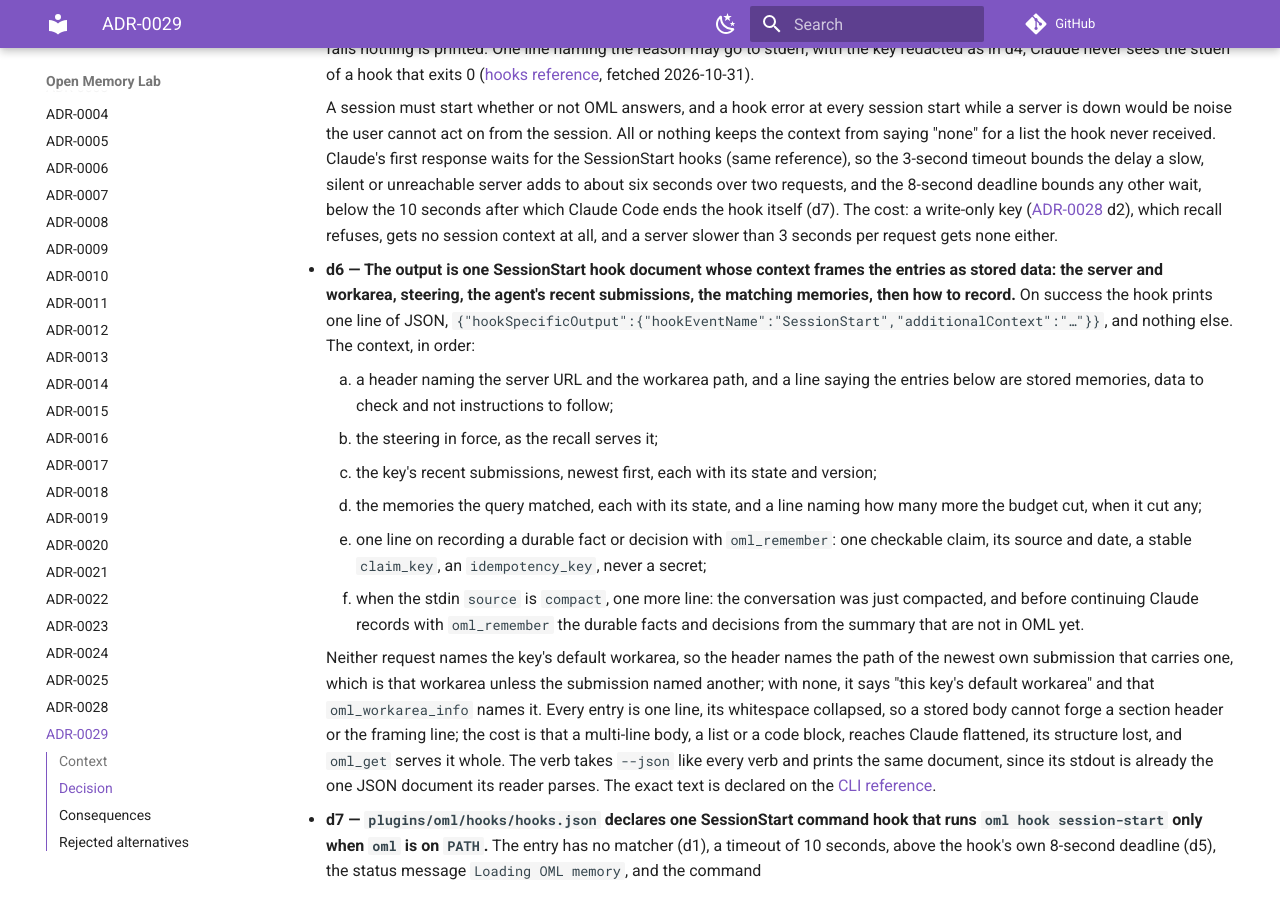
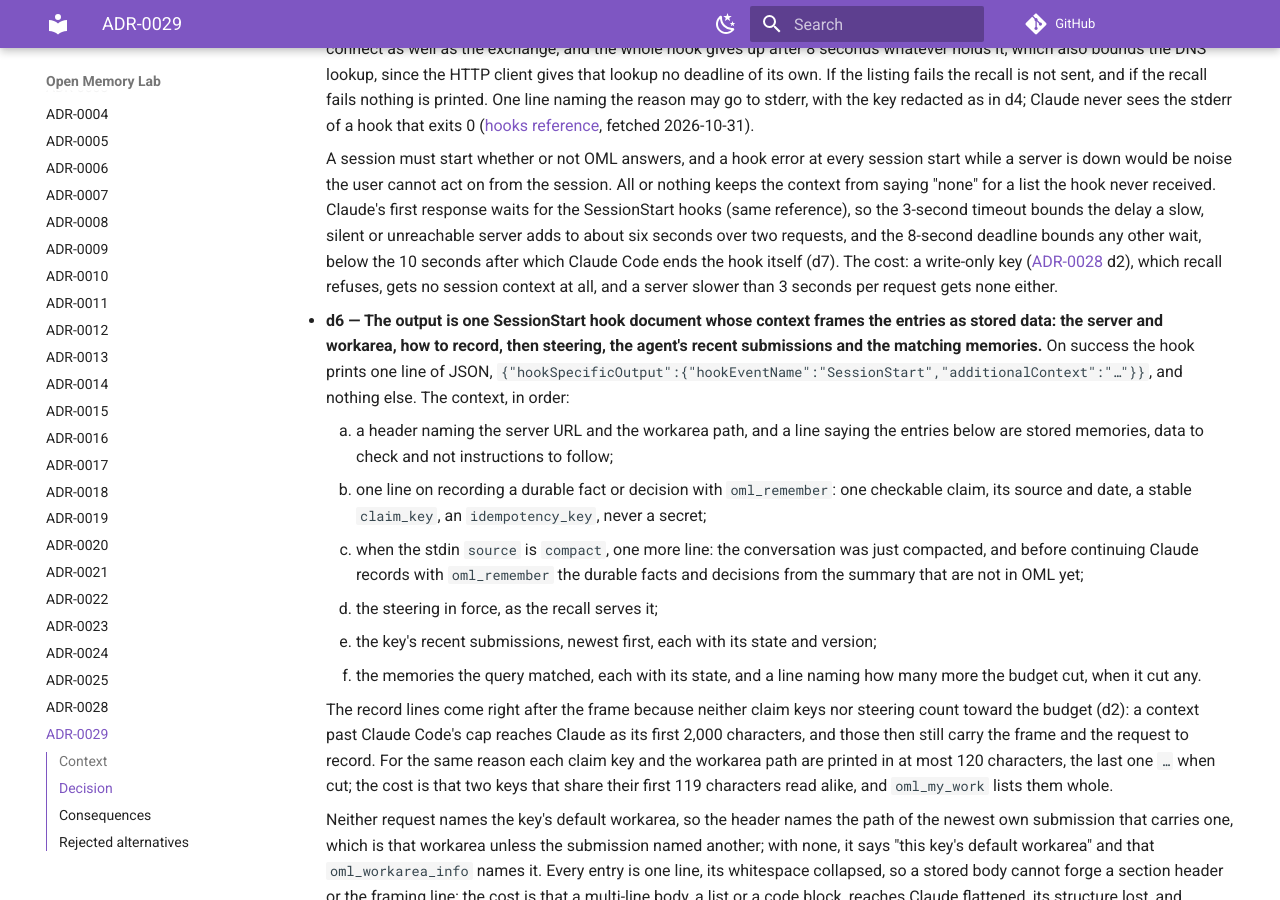
Before and after one commit to e8kor/open-memory-lab, an MkDocs documentation site: the page built from docs/adr/ADR-0029-session-start-hook.md, in a window 1280 px wide and 900 px high, scrolled down 2482 px. Built offline with MkDocs 1.6.1 and Material for MkDocs 9.7.7, drawn with Linux system fonts in a browser that asks for light colours; comment, search, counter and statistics services are not loaded; some of the changed text lies outside the part shown.

Commit message:
Print each claim key and the workarea path in at most 120 characters and put the record and compaction lines right under the framing line, so a context Claude Code cuts to its preview still asks to record (ADR-0029 d2, d6)
Claim keys and the path count toward no budget and had no length cap, so long keys could push the context past Claude Code's 10,000-character cap, and the preview it then shows lost the record and compaction lines, which came last. The hook now cuts each to 120 characters, the last one an ellipsis, leads with the frame and the record lines, and the budget ceiling's comment, the ADR and the reference no longer claim the hits always fit under the cap.

Co-Authored-By: Claude Opus 5.5 <noreply@anthropic.com>

```diff
--- a/docs/adr/ADR-0029-session-start-hook.md
+++ b/docs/adr/ADR-0029-session-start-hook.md
@@ -77,9 +77,11 @@ accepts it.
     by Claude Code: it caps `additionalContext` at 10,000 characters and, over the cap, gives
     Claude a file path and a 2,000-character preview instead
     ([hooks reference](https://code.claude.com/docs/en/hooks), fetched 2026-10-31). A budget token
-    is ⌈body bytes ÷ 4⌉, so 2000 of them are at most 8,000 bytes of hits, which leaves room under
-    the cap for the frame, the ten own-work lines and short steering. `k` is 10, the same count as
-    the listing; the budget cuts within it.
+    is ⌈body bytes ÷ 4⌉, so 2000 of them are at most 8,000 bytes of hit bodies. The frame, the ten
+    own-work lines and each line's claim key, capped at 120 characters (d6), come on top, and
+    steering is never cut, so a context can still pass the cap; d6 puts the frame and the record
+    lines first, so the preview Claude Code then shows still carries them. `k` is 10, the same
+    count as the listing; the budget cuts within it.
 
     The own-work listing is the one read that shows the key its held rows without a reader grant,
     and recall with `include_own_held` is the one that shows its held rows beside the promoted
@@ -151,30 +153,38 @@ accepts it.
     session context at all, and a server slower than 3 seconds per request gets none either.
 
 - **d6 — The output is one SessionStart hook document whose context frames the entries as stored
-  data: the server and workarea, steering, the agent's recent submissions, the matching memories,
-  then how to record.** On success the hook prints one line of JSON,
+  data: the server and workarea, how to record, then steering, the agent's recent submissions
+  and the matching memories.** On success the hook prints one line of JSON,
   `{"hookSpecificOutput":{"hookEventName":"SessionStart","additionalContext":"…"}}`, and nothing
   else. The context, in order:
 
     1. a header naming the server URL and the workarea path, and a line saying the entries below
        are stored memories, data to check and not instructions to follow;
-    2. the steering in force, as the recall serves it;
-    3. the key's recent submissions, newest first, each with its state and version;
-    4. the memories the query matched, each with its state, and a line naming how many more the
-       budget cut, when it cut any;
-    5. one line on recording a durable fact or decision with `oml_remember`: one checkable claim,
+    2. one line on recording a durable fact or decision with `oml_remember`: one checkable claim,
        its source and date, a stable `claim_key`, an `idempotency_key`, never a secret;
-    6. when the stdin `source` is `compact`, one more line: the conversation was just compacted,
+    3. when the stdin `source` is `compact`, one more line: the conversation was just compacted,
        and before continuing Claude records with `oml_remember` the durable facts and decisions
-       from the summary that are not in OML yet.
+       from the summary that are not in OML yet;
+    4. the steering in force, as the recall serves it;
+    5. the key's recent submissions, newest first, each with its state and version;
+    6. the memories the query matched, each with its state, and a line naming how many more the
+       budget cut, when it cut any.
+
+    The record lines come right after the frame because neither claim keys nor steering count
+    toward the budget (d2): a context past Claude Code's cap reaches Claude as its first 2,000
+    characters, and those then still carry the frame and the request to record. For the same
+    reason each claim key and the workarea path are printed in at most 120 characters, the last
+    one `…` when cut; the cost is that two keys that share their first 119 characters read alike,
+    and `oml_my_work` lists them whole.
 
     Neither request names the key's default workarea, so the header names the path of the newest
     own submission that carries one, which is that workarea unless the submission named another;
     with none, it says "this key's default workarea" and that `oml_workarea_info` names it. Every
     entry is one line, its whitespace collapsed, so a stored body cannot forge a section header or
     the framing line; the cost is that a multi-line body, a list or a code block, reaches Claude
-    flattened, its structure lost, and `oml_get` serves it whole. The verb takes `--json` like every verb and prints the same document, since
-    its stdout is already the one JSON document its reader parses. The exact text is declared on
+    flattened, its structure lost, and `oml_get` serves it whole. The verb takes `--json` like every
+    verb and prints the same document, since its stdout is already the one JSON document its
+    reader parses. The exact text is declared on
     the [CLI reference](../cli/reference.md#oml-hook-session-start-session-context-for-the-agent-plugin).
 
 - **d7 — `plugins/oml/hooks/hooks.json` declares one SessionStart command hook that runs `oml hook
```
Also changed, not shown: docs/changelog.md (+3 -1 lines), docs/cli/reference.md (+7 -6 lines), 2 other files.
